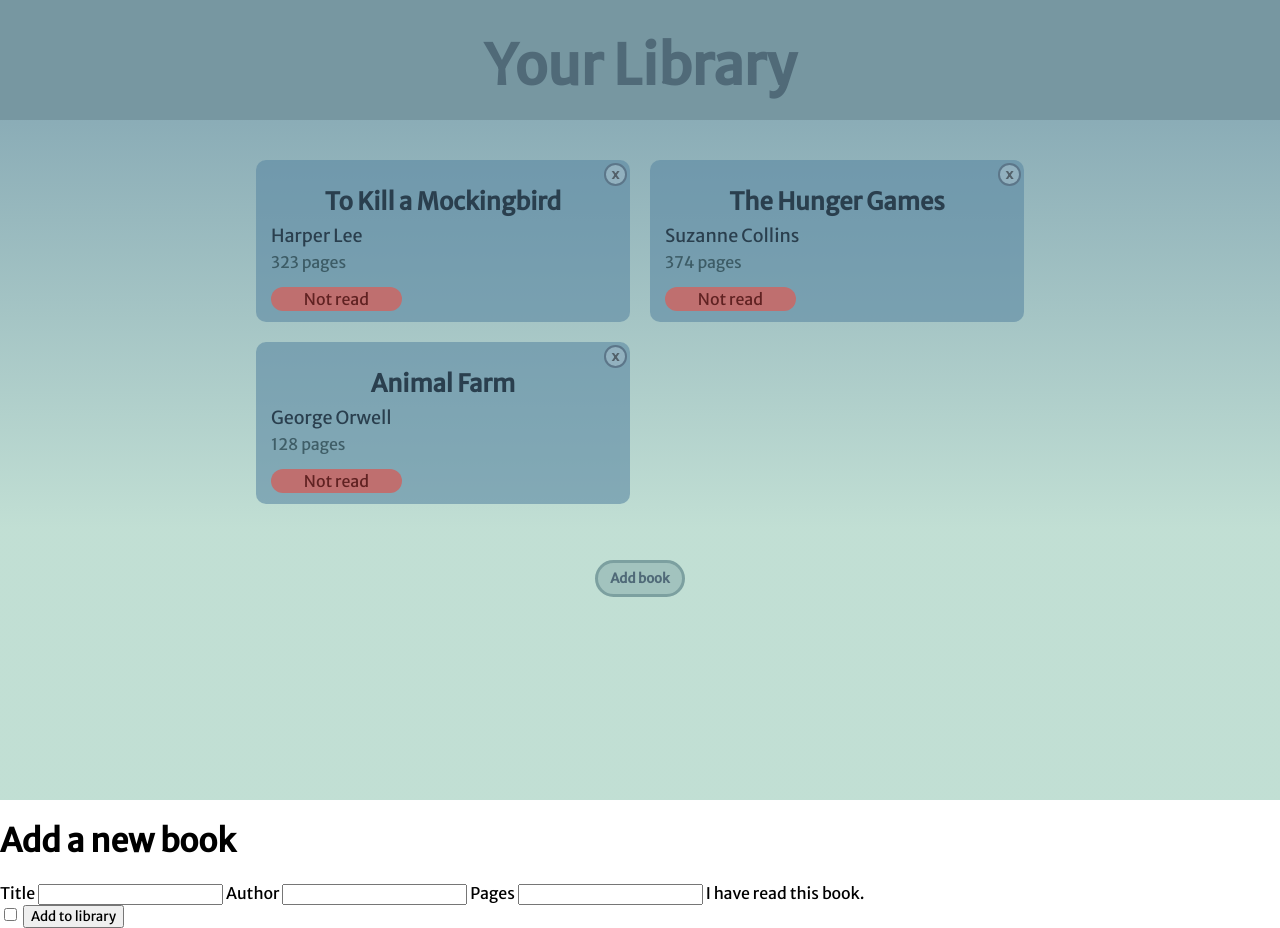
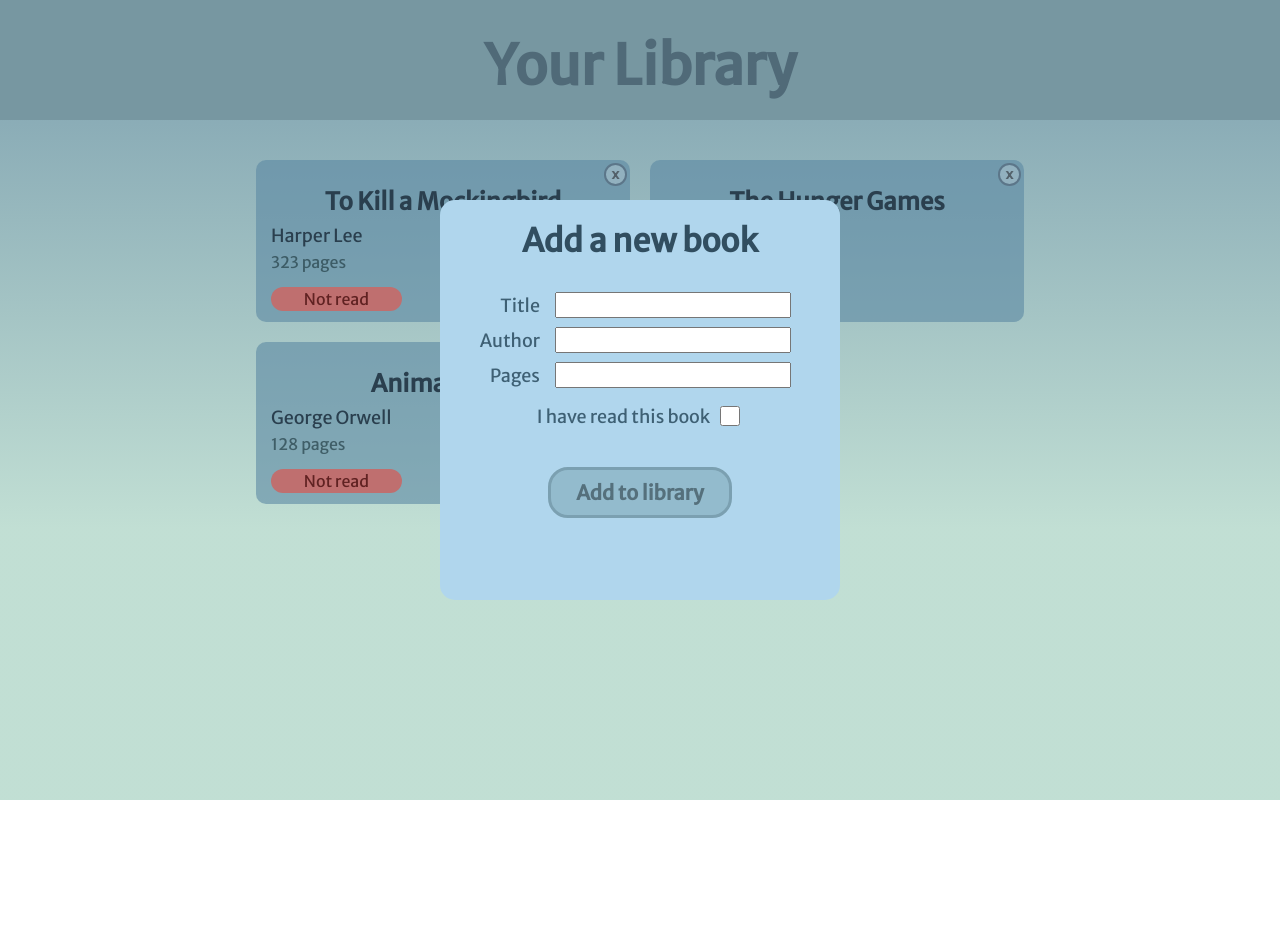
Before and after one commit to nordin05/7-library, a plain HTML site: page index.html in a window 1280 px wide. Both pictures are taken after a click on the button "Add book". After the commit the page ends 800 px from the top, so only its background shows below. Drawn offline with Linux system fonts and the light colour scheme.

Commit message:
Style form

```diff
--- a/index.html
+++ b/index.html
@@ -35,10 +35,10 @@
 
       <label for="pages">Pages</label>
       <input type="number" id="pages" name="pages" min="1">
-
-      <label for="read">I have read this book.</label><br>
-      <input type="checkbox" id="read" name="read" value="yes">
-
+      <div>
+        <label for="read">I have read this book</label><br>
+        <input type="checkbox" id="read" name="read" value="yes">
+      </div>
       <button type="submit">Add to library</button>
     </form>
   </body>
--- a/script.js
+++ b/script.js
@@ -58,11 +58,14 @@ function displayBooks() {
 }
 
 function showForm() {
-    form.style.display = "block";
+    form.style.display = "grid";
+    form.style.position = "fixed";
 }
 
 function closeForm() {
     form.style.display = "none";
+    form.style.position = "static";
+    form.reset();
 }
 
 function removeBook(el) {
@@ -91,8 +94,17 @@ displayBooks();
 const add_btn = document.querySelector(".add-book-button");
 const form = document.querySelector("#myForm");
 
-add_btn.addEventListener("click", () => {
+add_btn.addEventListener("click", (e) => {
     showForm();
+    e.stopPropagation();
+});
+
+form.addEventListener("click", (e) => {
+    e.stopPropagation();
+});
+
+document.body.addEventListener("click", () => {
+    closeForm();
 });
 
 form.addEventListener("submit", (e) => {
--- a/style.css
+++ b/style.css
@@ -6,7 +6,8 @@
 }
 
 body,
-button {
+button,
+label {
     margin: 0;
     font-family: "Merriweather Sans", sans-serif;
 }
@@ -55,7 +56,6 @@ button {
 .card {
     background-color: var(--card-bg);
     border-radius: 10px;
-    /* box-shadow: 0px 2px 10px 4px black; */
 }
 
 .card span {
@@ -123,5 +123,80 @@ button {
 }
 
 #myForm {
+    position: static;
+    top: 50%;
+    left: 50%;
+    transform: translate(-50%, -50%);
+
+    width: 400px;
+    height: 400px;
+
+    background-color: hsl(202.15deg 62.9% 80.9%);
     display: none;
+    grid-template-columns: 25% 1fr;
+    grid-template-rows: 20% 5% 5% 5% 8% 1fr;
+    grid-gap: 15px;
+
+    border-radius: 15px;
 }
+
+#myForm h1 {
+    grid-row: 1 / 2;
+    grid-column: 1 / 3;
+    justify-self: center;
+
+    color: hsl(202.62deg 32.95% 28.43%);
+}
+
+#myForm label {
+    align-self: center;
+    justify-self: end;
+
+    font-size: 18px;
+    color: hsl(202.98deg 30.34% 35.04%);
+}
+
+#myForm div {
+    grid-row: 5 / 6;
+    grid-column: 1 / 3;
+
+    display: flex;
+    justify-content: center;
+    align-items: center;
+
+    gap: 3px;
+}
+
+#myForm button {
+    grid-row: 6 / 7;
+    grid-column: 1 / 3;
+}
+
+#myForm input:not(input[type="checkbox"]) {
+    width: 80%;
+    height: 100%;
+
+    align-self: center;
+    justify-self: start;
+}
+
+#myForm input[type="checkbox"] {
+    height: 20px;
+    width: 20px;
+}
+
+#myForm button {
+    align-self: start;
+    justify-self: center;
+
+    margin-top: 20px;
+    padding: 10px 25px 10px 25px;
+    border-radius: 20px;
+
+    font-size: 20px;
+    font-weight: 700;
+
+    color: hsl(199deg 18.97% 41.03%);
+    border: 3px solid hsl(199deg 25.67% 58.69%);
+    background-color: hsl(199 37% 69% / 1);
+}
```
